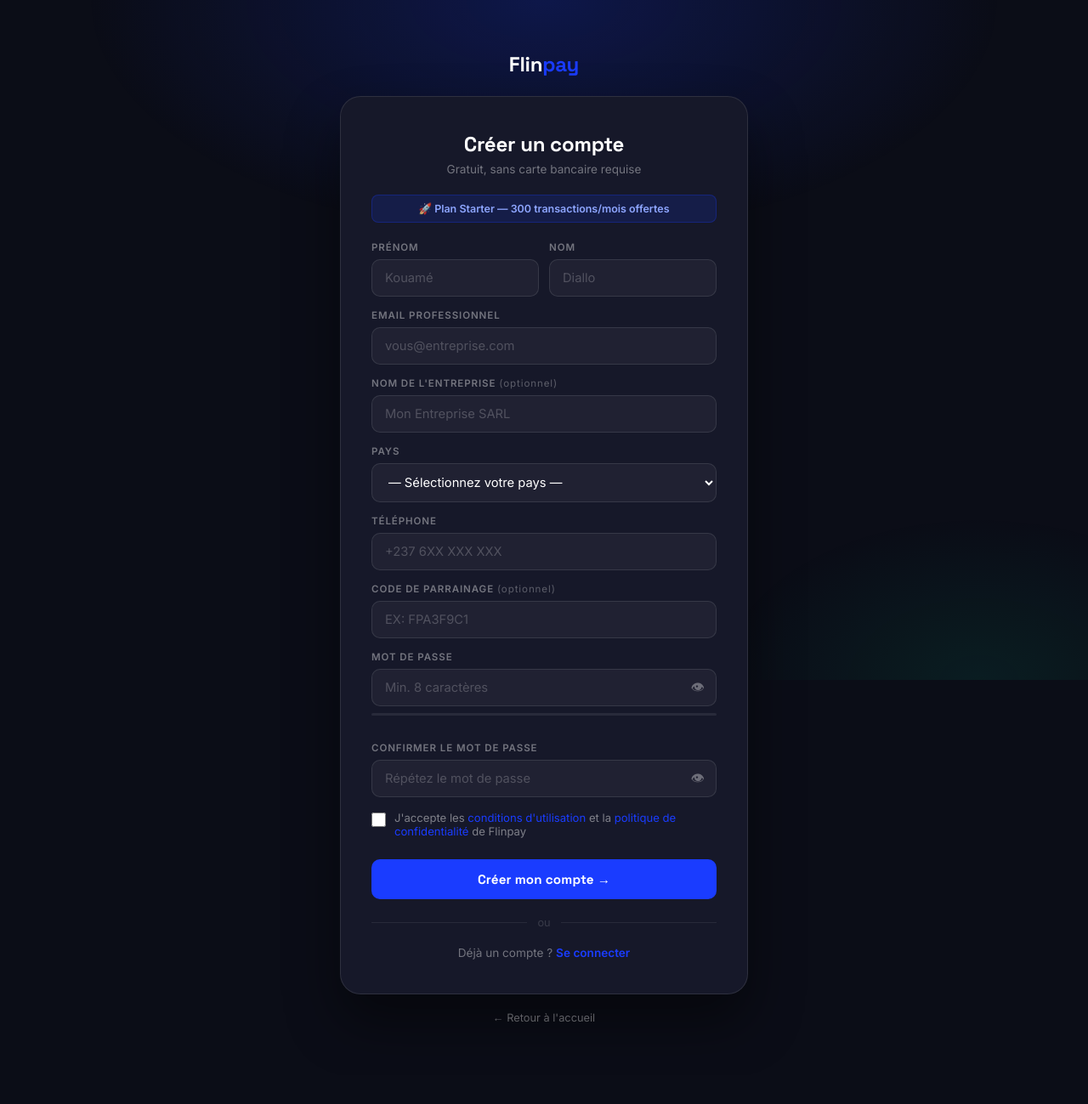
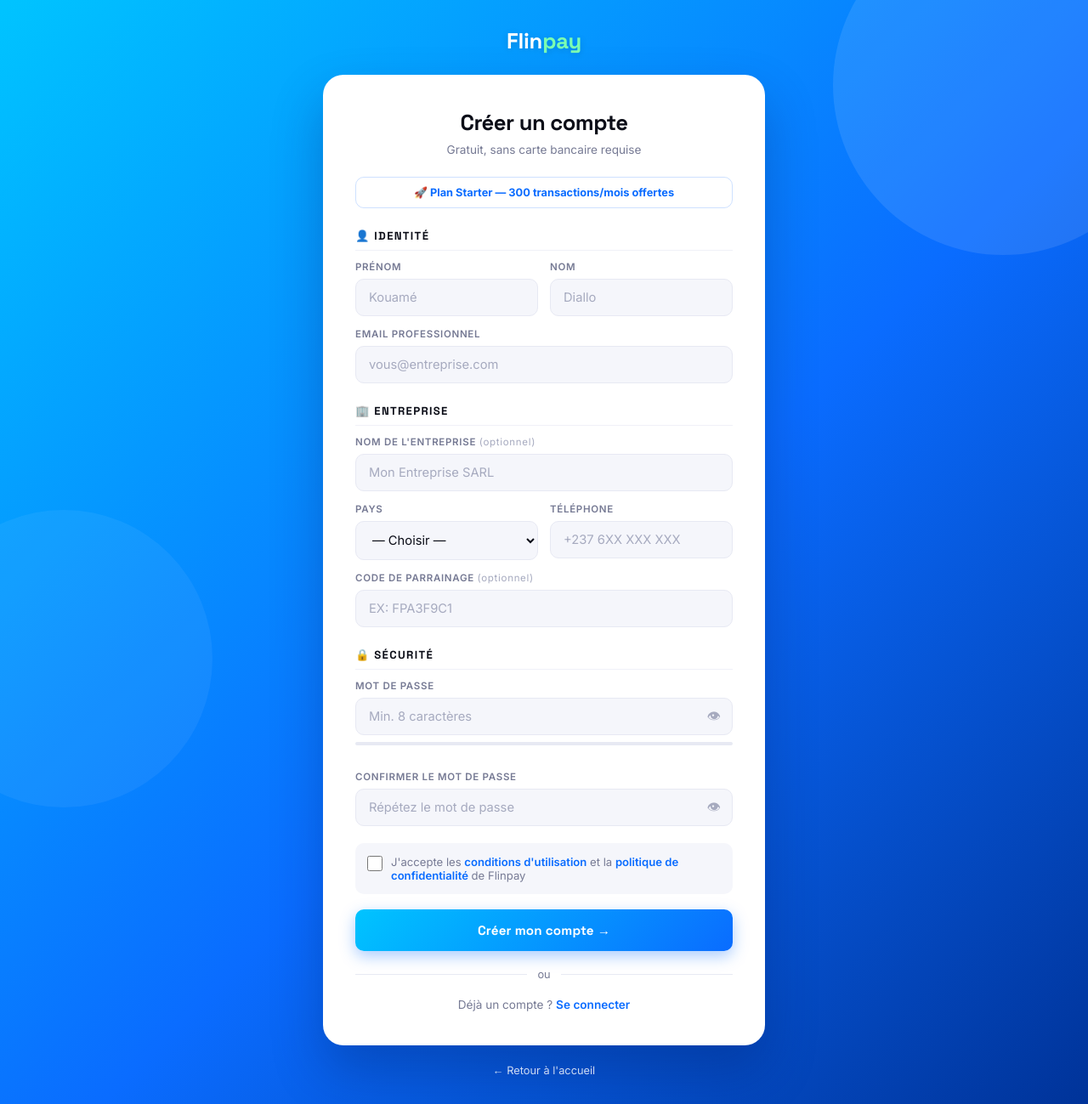
Before and after one commit to abdoulacherif/flinpay, a Python web app: template templates/register.html in a window 1280 px wide. Shown: the whole page at 85% size. Before the commit the page ends 1202 px from the top, so only its background shows below. Run offline with Jinja, Linux system fonts and the light colour scheme; the template is opened without the code that fills it, so the values that code supplies are empty.

Commit message:
Update register.html

```diff
--- a/templates/register.html
+++ b/templates/register.html
@@ -9,144 +9,137 @@
 <style nonce="{{ csp_nonce }}">
 *{box-sizing:border-box;margin:0;padding:0}
 :root{
---ink:#0B0D17;--ink-soft:#161829;
---blue:#1A3CFF;--blue-deep:#1430E0;
+  --blue:#0A6CFF;--blue-deep:#0052CC;--cyan:#00C4FF;
   --gold:#FFB400;--green:#00C48C;--danger:#FF4D4D;
---muted:#8A8FA8;--border:rgba(255,255,255,0.1);
+  --ink:#0B0D17;--ink-soft:#161829;--muted:#767A94;
   --ease:cubic-bezier(.16,.8,.3,1);
+  --gradient:linear-gradient(135deg,#00C4FF 0%,#0A6CFF 55%,#003399 100%);
+  --gradient-soft:linear-gradient(135deg,#00C4FF 0%,#0A6CFF 100%);
 }
 html{-webkit-text-size-adjust:100%}
 body{
-font-family:'Inter',sans-serif;background:var(--ink);min-height:100vh;
+  font-family:'Inter',sans-serif;
+  background:var(--gradient);
+  min-height:100vh;
   display:flex;flex-direction:column;align-items:center;
-padding:32px 16px;position:relative;overflow-x:hidden;color:white;
--webkit-font-smoothing:antialiased
+  padding:32px 16px;
+  position:relative;overflow-x:hidden;
+  -webkit-font-smoothing:antialiased;
 }
-:focus-visible{outline:2px solid var(--blue);outline-offset:2px}
-body::before{
-content:'';position:fixed;inset:0;
-background:radial-gradient(ellipse 60% 50% at 50% 0%,rgba(26,60,255,0.22) 0%,transparent 70%);
-pointer-events:none;z-index:0
-}
-body::after{
-content:'';position:fixed;inset:0;
-background:radial-gradient(ellipse 40% 40% at 90% 100%,rgba(0,196,140,0.09) 0%,transparent 60%);
-pointer-events:none;z-index:0
+body::before{content:'';position:fixed;top:-100px;right:-100px;width:400px;height:400px;border-radius:50%;background:rgba(255,255,255,.1);pointer-events:none;z-index:0}
+body::after{content:'';position:fixed;bottom:-150px;left:-100px;width:350px;height:350px;border-radius:50%;background:rgba(255,255,255,.06);pointer-events:none;z-index:0}
+
+.wrap{width:100%;max-width:520px;margin:auto 0;position:relative;z-index:1}
+
+.top-logo{text-align:center;margin-bottom:24px}
+.top-logo a{font-family:'Space Grotesk',sans-serif;font-weight:800;font-size:1.6rem;color:white;text-decoration:none;letter-spacing:-.01em;text-shadow:0 2px 8px rgba(0,0,0,.15)}
+.top-logo a span{color:#7DFFB0}
+
+.box{
+  background:white;
+  border-radius:24px;
+  padding:40px 38px;
+  box-shadow:0 30px 60px rgba(0,30,100,0.3);
 }
 
-.wrap{width:100%;max-width:480px;margin:auto 0;position:relative;z-index:1}
-
-.top-logo{text-align:center;margin-bottom:22px;opacity:0;animation:riseIn .6s var(--ease) .05s forwards}
-.top-logo a{font-family:'Space Grotesk',sans-serif;font-weight:800;font-size:1.5rem;color:white;text-decoration:none;letter-spacing:-.01em}
-.top-logo a span{color:var(--blue)}
-
-.box{
-background:var(--ink-soft);border:1px solid var(--border);border-radius:24px;
-padding:40px 36px;box-shadow:0 32px 64px rgba(0,0,0,0.45);
-opacity:0;transform:translateY(14px);animation:riseIn .6s var(--ease) .12s forwards
-}
-@keyframes riseIn{to{opacity:1;transform:translateY(0)}}
-
-.heading{text-align:center;margin-bottom:6px}
-.heading h1{font-family:'Space Grotesk',sans-serif;font-weight:800;font-size:1.5rem;letter-spacing:-.01em}
-.subtitle{text-align:center;color:rgba(255,255,255,0.4);font-size:.85rem;margin:6px 0 22px}
+.heading{text-align:center;margin-bottom:8px}
+.heading h1{font-family:'Space Grotesk',sans-serif;font-weight:800;font-size:1.6rem;letter-spacing:-.02em;color:var(--ink)}
+.subtitle{text-align:center;color:var(--muted);font-size:.85rem;margin:0 0 24px}
 
 .plan-badge{
   display:flex;align-items:center;justify-content:center;gap:6px;
-background:rgba(26,60,255,0.15);border:1px solid rgba(26,60,255,0.28);
-color:#8EA6FF;border-radius:8px;padding:8px 12px;font-size:.78rem;font-weight:600;
-margin-bottom:22px;text-align:center
+  background:var(--blue-tint);border:1px solid rgba(10,108,255,.2);
+  color:var(--blue);border-radius:10px;padding:10px 14px;
+  font-size:.8rem;font-weight:700;margin-bottom:24px;text-align:center;
 }
 
-.msg{border-radius:10px;padding:11px 14px;font-size:.83rem;margin-bottom:16px;display:none;align-items:flex-start;gap:8px;line-height:1.5}
+.msg{border-radius:10px;padding:12px 14px;font-size:.83rem;margin-bottom:16px;display:none;align-items:flex-start;gap:8px;line-height:1.5}
 .msg.show{display:flex}
-.msg-error{background:rgba(255,77,77,0.1);border:1px solid rgba(255,77,77,0.3);color:#ff8f8f}
-.msg-success{background:rgba(0,196,140,0.1);border:1px solid rgba(0,196,140,0.3);color:#3ddba8;justify-content:center;text-align:center}
+.msg-error{background:#FFEAEA;border:1px solid rgba(255,77,77,.3);color:#B3271A}
+.msg-success{background:#E3FBF3;border:1px solid rgba(0,196,140,.3);color:#0A7A50;justify-content:center;text-align:center}
 
-.form-row{display:grid;grid-template-columns:1fr 1fr;gap:12px}
-.field{margin-bottom:15px;position:relative}
+.section-title{font-family:'Space Grotesk',sans-serif;font-weight:700;font-size:.82rem;color:var(--ink);text-transform:uppercase;letter-spacing:.1em;margin:24px 0 12px;padding-bottom:8px;border-bottom:1px solid #F0F1F8;display:flex;align-items:center;gap:8px}
+.section-title:first-of-type{margin-top:0}
+
+.form-row{display:grid;grid-template-columns:1fr 1fr;gap:14px}
+.field{margin-bottom:14px;position:relative}
 .field.full{grid-column:1/-1}
-label{display:block;font-size:.72rem;font-weight:600;color:rgba(255,255,255,0.4);letter-spacing:.08em;text-transform:uppercase;margin-bottom:7px}
+label{display:block;font-size:.72rem;font-weight:600;color:var(--muted);letter-spacing:.06em;text-transform:uppercase;margin-bottom:7px}
 
 input,select{
-width:100%;padding:12px 15px;background:rgba(255,255,255,0.045);
-border:1.5px solid var(--border);border-radius:10px;color:white;
+  width:100%;padding:12px 15px;background:#F5F6FB;
+  border:1.5px solid #E7E9F3;border-radius:10px;color:var(--ink);
   font-size:.92rem;font-family:'Inter',sans-serif;outline:none;
-transition:border-color .2s,background .2s
+  transition:border-color .2s,background .2s;
 }
-input:focus,select:focus{border-color:var(--blue);background:rgba(255,255,255,0.06)}
+input:focus,select:focus{border-color:var(--blue);background:white}
 input.invalid{border-color:var(--danger)}
-input::placeholder{color:rgba(255,255,255,0.22)}
+input::placeholder{color:#A6AABF}
 select{cursor:pointer}
-select option{background:#1a1c30;color:white}
 
-.field-error{font-size:.72rem;color:#ff8f8f;margin-top:6px;display:none}
+.field-error{font-size:.72rem;color:#B3271A;margin-top:6px;display:none}
 .field-error.show{display:block}
 
 .password-wrap{position:relative}
 .password-wrap input{padding-right:46px}
 .eye-btn{
   position:absolute;right:6px;top:50%;transform:translateY(-50%);
-background:none;border:none;cursor:pointer;color:rgba(255,255,255,0.35);
-font-size:1rem;padding:8px;border-radius:6px;line-height:1;transition:color .15s
+  background:none;border:none;cursor:pointer;color:#A6AABF;
+  font-size:1rem;padding:8px;border-radius:6px;line-height:1;transition:color .15s;
 }
-.eye-btn:hover{color:white}
+.eye-btn:hover{color:var(--ink)}
 
-.strength-bar{height:3px;border-radius:2px;background:rgba(255,255,255,0.08);margin-top:8px;overflow:hidden}
+.strength-bar{height:4px;border-radius:2px;background:#E7E9F3;margin-top:8px;overflow:hidden}
 .strength-fill{height:100%;border-radius:2px;transition:width .3s,background-color .3s;width:0%}
-.strength-label{font-size:.7rem;color:rgba(255,255,255,0.35);margin-top:5px;min-height:1em}
+.strength-label{font-size:.7rem;color:var(--muted);margin-top:5px;min-height:1em}
 
 .match-hint{font-size:.72rem;margin-top:6px;display:none;align-items:center;gap:5px}
 .match-hint.show{display:flex}
-.match-hint.ok{color:var(--green)}
-.match-hint.bad{color:var(--danger)}
+.match-hint.ok{color:#0A7A50}
+.match-hint.bad{color:#B3271A}
 
-.referral-note{font-size:.74rem;color:var(--green);margin-top:6px;display:none;align-items:center;gap:6px}
+.referral-note{font-size:.74rem;color:#0A7A50;margin-top:6px;display:none;align-items:center;gap:6px}
 .referral-note.show{display:flex}
 
-.terms{display:flex;align-items:flex-start;gap:10px;margin:16px 0 18px}
-.terms input[type=checkbox]{width:17px;height:17px;flex-shrink:0;margin-top:2px;accent-color:var(--blue);cursor:pointer}
-.terms label{font-size:.82rem;color:rgba(255,255,255,0.45);text-transform:none;letter-spacing:0;font-weight:400;cursor:pointer}
-.terms a{color:var(--blue);text-decoration:none}
+.terms{display:flex;align-items:flex-start;gap:10px;margin:20px 0 18px;padding:14px;background:#F5F6FB;border-radius:10px}
+.terms input[type=checkbox]{width:18px;height:18px;flex-shrink:0;margin-top:1px;accent-color:var(--blue);cursor:pointer}
+.terms label{font-size:.82rem;color:var(--muted);text-transform:none;letter-spacing:0;font-weight:400;cursor:pointer;margin:0}
+.terms a{color:var(--blue);text-decoration:none;font-weight:600}
 .terms a:hover{text-decoration:underline}
 
 .hp-field{position:absolute;left:-9999px;top:-9999px;opacity:0;height:0;width:0;overflow:hidden}
 
 .btn-register{
-width:100%;padding:14px;background:var(--blue);color:white;border:none;border-radius:10px;
+  width:100%;padding:15px;background:var(--gradient-soft);color:white;border:none;border-radius:10px;
   font-family:'Space Grotesk',sans-serif;font-weight:700;font-size:.95rem;
-cursor:pointer;transition:background .2s,transform .15s;letter-spacing:.01em;
-display:flex;align-items:center;justify-content:center;gap:8px
+  cursor:pointer;transition:all .2s;letter-spacing:.01em;
+  display:flex;align-items:center;justify-content:center;gap:8px;
+  box-shadow:0 6px 18px rgba(10,108,255,.35);
 }
-.btn-register:hover:not(:disabled){background:var(--blue-deep);transform:translateY(-1px)}
-.btn-register:disabled{opacity:.55;cursor:not-allowed}
+.btn-register:hover:not(:disabled){transform:translateY(-1px);box-shadow:0 10px 24px rgba(10,108,255,.45)}
+.btn-register:disabled{opacity:.6;cursor:not-allowed;transform:none}
 .spinner{width:15px;height:15px;border-radius:50%;border:2px solid rgba(255,255,255,.35);border-top-color:white;animation:spin .7s linear infinite;display:none}
 .btn-register.loading .spinner{display:inline-block}
 @keyframes spin{to{transform:rotate(360deg)}}
 
-.divider{text-align:center;color:rgba(255,255,255,0.15);font-size:.8rem;margin:20px 0;display:flex;align-items:center;gap:12px}
-.divider::before,.divider::after{content:'';flex:1;height:1px;background:rgba(255,255,255,0.08)}
+.divider{text-align:center;color:var(--muted);font-size:.8rem;margin:20px 0;display:flex;align-items:center;gap:12px}
+.divider::before,.divider::after{content:'';flex:1;height:1px;background:#E7E9F3}
 
-.login-link{text-align:center;font-size:.85rem;color:rgba(255,255,255,0.4)}
+.login-link{text-align:center;font-size:.85rem;color:var(--muted)}
 .login-link a{color:var(--blue);text-decoration:none;font-weight:600}
 .login-link a:hover{text-decoration:underline}
 
-.back{text-align:center;margin-top:20px;font-size:.8rem;opacity:0;animation:riseIn .6s var(--ease) .2s forwards}
-.back a{color:rgba(255,255,255,0.35);text-decoration:none}
+.back{text-align:center;margin-top:22px;font-size:.8rem}
+.back a{color:rgba(255,255,255,.8);text-decoration:none}
 .back a:hover{color:white}
 
-@media(max-width:480px){
-.box{padding:30px 22px;border-radius:18px}
+@media(max-width:520px){
+  .box{padding:30px 22px;border-radius:20px}
   .form-row{grid-template-columns:1fr}
+  .heading h1{font-size:1.35rem}
 }
-
-@media(min-width:640px){
-body{padding:60px 20px}
-}
-
 @media(prefers-reduced-motion:reduce){
   *{animation-duration:.001ms !important;transition-duration:.001ms !important}
-.box,.top-logo,.back{opacity:1;transform:none}
 }
 </style>
 </head>
@@ -169,6 +162,7 @@ body{padding:60px 20px}
         <input type="text" id="website" name="website" tabindex="-1" autocomplete="off">
       </div>
 
+      <div class="section-title">👤 Identité</div>
       <div class="form-row">
         <div class="field">
           <label for="firstname">Prénom</label>
@@ -188,15 +182,17 @@ body{padding:60px 20px}
         <div class="field-error" id="err-email">Adresse email invalide</div>
       </div>
 
+      <div class="section-title">🏢 Entreprise</div>
       <div class="field">
-<label for="company">Nom de l'entreprise <span style="text-transform:none;font-weight:400;color:rgba(255,255,255,.3)">(optionnel)</span></label>
+        <label for="company">Nom de l'entreprise <span style="text-transform:none;font-weight:400;color:#A6AABF">(optionnel)</span></label>
         <input type="text" id="company" name="organization" autocomplete="organization" placeholder="Mon Entreprise SARL" maxlength="120">
       </div>
 
+      <div class="form-row">
         <div class="field">
           <label for="country">Pays</label>
           <select id="country" name="country" autocomplete="country" required>
-<option value="">— Sélectionnez votre pays —</option>
+            <option value="">— Choisir —</option>
             <option value="CM">🇨🇲 Cameroun</option>
             <option value="CI">🇨🇮 Côte d'Ivoire</option>
             <option value="BF">🇧🇫 Burkina Faso</option>
@@ -207,19 +203,20 @@ body{padding:60px 20px}
           </select>
           <div class="field-error" id="err-country">Sélectionnez votre pays</div>
         </div>
-
         <div class="field">
           <label for="phone">Téléphone</label>
           <input type="tel" id="phone" name="tel" autocomplete="tel" placeholder="+237 6XX XXX XXX" maxlength="30" required>
-<div class="field-error" id="err-phone">Numéro de téléphone requis</div>
+          <div class="field-error" id="err-phone">Numéro requis</div>
+        </div>
       </div>
 
       <div class="field">
-<label for="referral">Code de parrainage <span style="text-transform:none;font-weight:400;color:rgba(255,255,255,.3)">(optionnel)</span></label>
+        <label for="referral">Code de parrainage <span style="text-transform:none;font-weight:400;color:#A6AABF">(optionnel)</span></label>
         <input type="text" id="referral" name="referral" placeholder="Ex: FPA3F9C1" maxlength="12" style="text-transform:uppercase" autocomplete="off">
         <div class="referral-note" id="referral-note">✓ Code de parrainage appliqué</div>
       </div>
 
+      <div class="section-title">🔒 Sécurité</div>
       <div class="field">
         <label for="password">Mot de passe</label>
         <div class="password-wrap">
@@ -259,43 +256,19 @@ body{padding:60px 20px}
 
 <script nonce="{{ csp_nonce }}">
 "use strict";
-
 function $(id){ return document.getElementById(id); }
 
-function showError(msg){
-const el=$('error-msg');
-el.textContent='⚠ '+msg;
-el.classList.add('show');
-$('success-msg').classList.remove('show');
-el.scrollIntoView({behavior:'smooth', block:'center'});
-}
-function showSuccess(msg){
-const el=$('success-msg');
-el.textContent='✅ '+msg;
-el.classList.add('show');
-$('error-msg').classList.remove('show');
-}
-function clearMessages(){
-$('error-msg').classList.remove('show');
-$('success-msg').classList.remove('show');
-}
-
-function setFieldError(id, show){
-const input=$(id);
-const err=$('err-'+id);
-if(input) input.classList.toggle('invalid', !!show);
-if(err) err.classList.toggle('show', !!show);
-}
+function showError(msg){const el=$('error-msg');el.textContent='⚠ '+msg;el.classList.add('show');$('success-msg').classList.remove('show');el.scrollIntoView({behavior:'smooth', block:'center'});}
+function showSuccess(msg){const el=$('success-msg');el.textContent='✅ '+msg;el.classList.add('show');$('error-msg').classList.remove('show');}
+function clearMessages(){$('error-msg').classList.remove('show');$('success-msg').classList.remove('show');}
+function setFieldError(id, show){const input=$(id);const err=$('err-'+id);if(input) input.classList.toggle('invalid', !!show);if(err) err.classList.toggle('show', !!show);}
 
 (function(){
   const params=new URLSearchParams(window.location.search);
   const ref=params.get('ref');
   if(ref){
     const cleaned=ref.toUpperCase().replace(/[^A-Z0-9]/g,'').slice(0,12);
-if(cleaned){
-$('referral').value=cleaned;
-$('referral-note').classList.add('show');
-}
+    if(cleaned){$('referral').value=cleaned;$('referral-note').classList.add('show');}
   }
 })();
 $('referral').addEventListener('input', function(){
@@ -323,7 +296,6 @@ if(val.length>=12) score++;
   if(/[A-Z]/.test(val) && /[a-z]/.test(val)) score++;
   if(/[0-9]/.test(val)) score++;
   if(/[^A-Za-z0-9]/.test(val)) score++;
-
   const levels=[
     {pct:'20%', color:'#FF4D4D', text:'Très faible'},
     {pct:'40%', color:'#FF8C00', text:'Faible'},
@@ -346,13 +318,8 @@ const p2=$('password2').value;
   const hint=$('match-hint');
   if(!p2){ hint.classList.remove('show'); return; }
   hint.classList.add('show');
-if(p1===p2){
-hint.className='match-hint show ok';
-hint.textContent='✓ Les mots de passe correspondent';
-}else{
-hint.className='match-hint show bad';
-hint.textContent='✗ Les mots de passe ne correspondent pas';
-}
+  if(p1===p2){ hint.className='match-hint show ok'; hint.textContent='✓ Les mots de passe correspondent'; }
+  else{ hint.className='match-hint show bad'; hint.textContent='✗ Les mots de passe ne correspondent pas'; }
 }
 $('password2').addEventListener('input', checkMatch);
 
@@ -367,17 +334,14 @@ const country=$('country').value;
   const phone=$('phone').value.trim();
   const password=$('password').value;
   const password2=$('password2').value;
-
   setFieldError('firstname', !firstname); if(!firstname) ok=false;
   setFieldError('lastname', !lastname); if(!lastname) ok=false;
   setFieldError('email', !EMAIL_RE.test(email)); if(!EMAIL_RE.test(email)) ok=false;
   setFieldError('country', !country); if(!country) ok=false;
   setFieldError('phone', phone.length<6); if(phone.length<6) ok=false;
-
   if(password.length<8){ ok=false; }
   if(password!==password2){ ok=false; }
   if(!$('terms-check').checked){ ok=false; }
-
   return ok;
 }
 
@@ -388,9 +352,7 @@ e.preventDefault();
   if(submitting) return;
   clearMessages();
 
-if($('website').value.trim()){
-return;
-}
+  if($('website').value.trim()){ return; }
 
   const firstname=$('firstname').value.trim();
   const lastname=$('lastname').value.trim();
@@ -406,7 +368,7 @@ if(!validate()){
     if(password.length<8){ showError('Le mot de passe doit contenir au moins 8 caractères.'); }
     else if(password!==password2){ showError('Les mots de passe ne correspondent pas.'); }
     else if(!$('terms-check').checked){ showError("Veuillez accepter les conditions d'utilisation."); }
-else{ showError('Veuillez corriger les champs en rouge ci-dessus.'); }
+    else{ showError('Veuillez corriger les champs en rouge.'); }
     return;
   }
 
@@ -423,22 +385,21 @@ method:'POST',
       headers:{'Content-Type':'application/json'},
       body:JSON.stringify({firstname, lastname, email, company, country, phone, password, referral_code: referral})
     });
-
     let data=null;
-try{ data=await r.json(); }catch(parseErr){ /* réponse non-JSON */ }
+    try{ data=await r.json(); }catch(parseErr){}
 
     if(r.status===429){
-showError(data && data.error ? data.error : "Trop de tentatives depuis cette connexion. Réessayez dans quelques minutes.");
+      showError(data && data.error ? data.error : "Trop de tentatives. Réessayez dans quelques minutes.");
     }else if(data && data.ok){
       showSuccess('Compte créé ! Redirection vers la connexion…');
       $('register-form').reset();
       setTimeout(function(){ window.location.href='/login'; }, 1800);
-return; // on laisse le bouton désactivé le temps de la redirection
+      return;
     }else{
-showError((data && data.error) || 'Erreur lors de la création du compte. Réessayez.');
+      showError((data && data.error) || 'Erreur lors de la création du compte.');
     }
   }catch(networkErr){
-showError('Connexion au serveur impossible. Vérifiez votre connexion et réessayez.');
+    showError('Connexion au serveur impossible. Vérifiez votre connexion.');
   }
 
   submitting=false;
```
Lines whose indentation alone changed are shown as unchanged.
